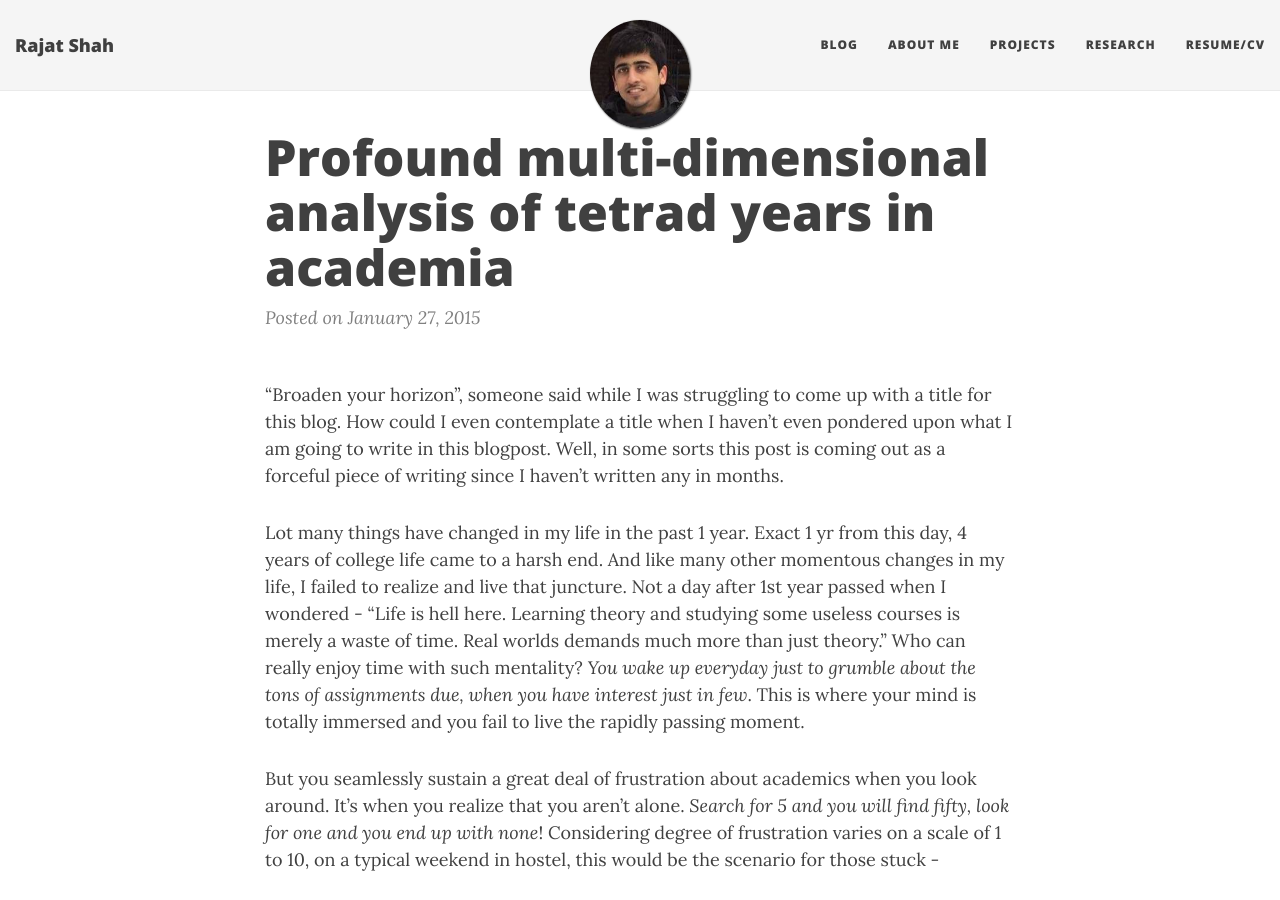
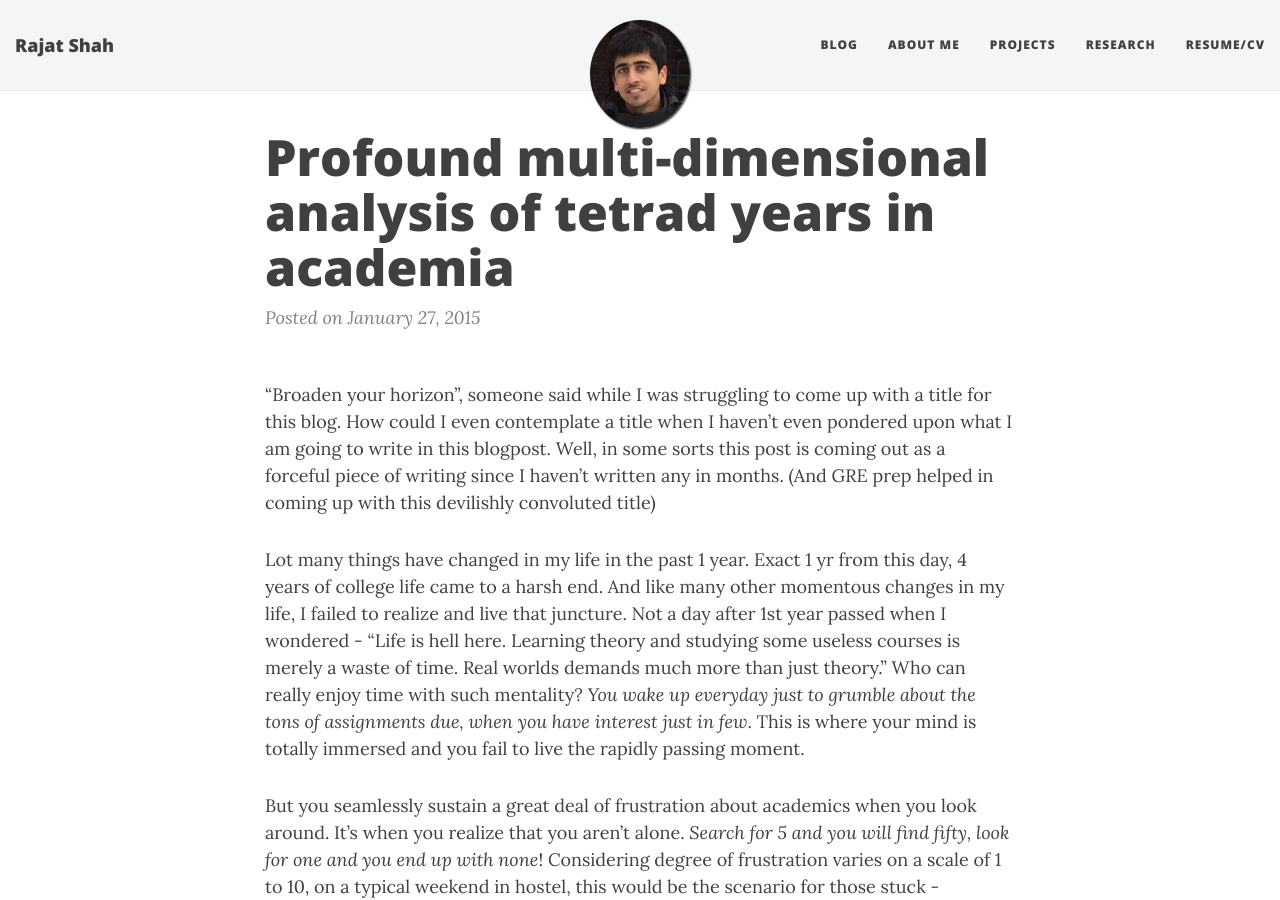
Before and after one commit to shahrajat/shahrajat.github.io, a Jekyll site: the page built from _posts/2015-01-27-Profound-multi-dimensional-analysis-of-tetrad-years-in-academia.md, in a window 1280 px wide and 900 px high. Built offline with Jekyll 4.4.1, drawn with Linux system fonts in a browser that asks for light colours; nearby versions of some CDN libraries; comment, search, counter and statistics services are not loaded.

Commit message:
Updated 2015-01-27-Profound-multi-dimensional-analysis-of-tetrad-years-in-academia.md

```diff
--- a/_posts/2015-01-27-Profound-multi-dimensional-analysis-of-tetrad-years-in-academia.md
+++ b/_posts/2015-01-27-Profound-multi-dimensional-analysis-of-tetrad-years-in-academia.md
@@ -4,7 +4,7 @@ title: Profound multi-dimensional analysis of tetrad years in academia
 published: true
 ---
 
-"Broaden your horizon", someone said while I was struggling to come up with a title for this blog. How could I even contemplate a title when I haven't even pondered upon what I am going to write in this blogpost. Well, in some sorts this post is coming out as a forceful piece of writing since I haven't written any in months.
+"Broaden your horizon", someone said while I was struggling to come up with a title for this blog. How could I even contemplate a title when I haven't even pondered upon what I am going to write in this blogpost. Well, in some sorts this post is coming out as a forceful piece of writing since I haven't written any in months. (And GRE prep helped in coming up with this devilishly convoluted title)
 
 Lot many things have changed in my life in the past 1 year. Exact 1 yr from this day, 4 years of college life came to a harsh end. And like many other momentous changes in my life, I failed to realize and live that juncture. Not a day after 1st year passed when I wondered - "Life is hell here. Learning theory and studying some useless courses is merely a waste of time. Real worlds demands much more than just theory." Who can really enjoy time with such mentality? _You wake up everyday just to grumble about the tons of assignments due, when you have interest just in few_. This is where your mind is totally immersed and you fail to live the rapidly passing moment.
 
```
